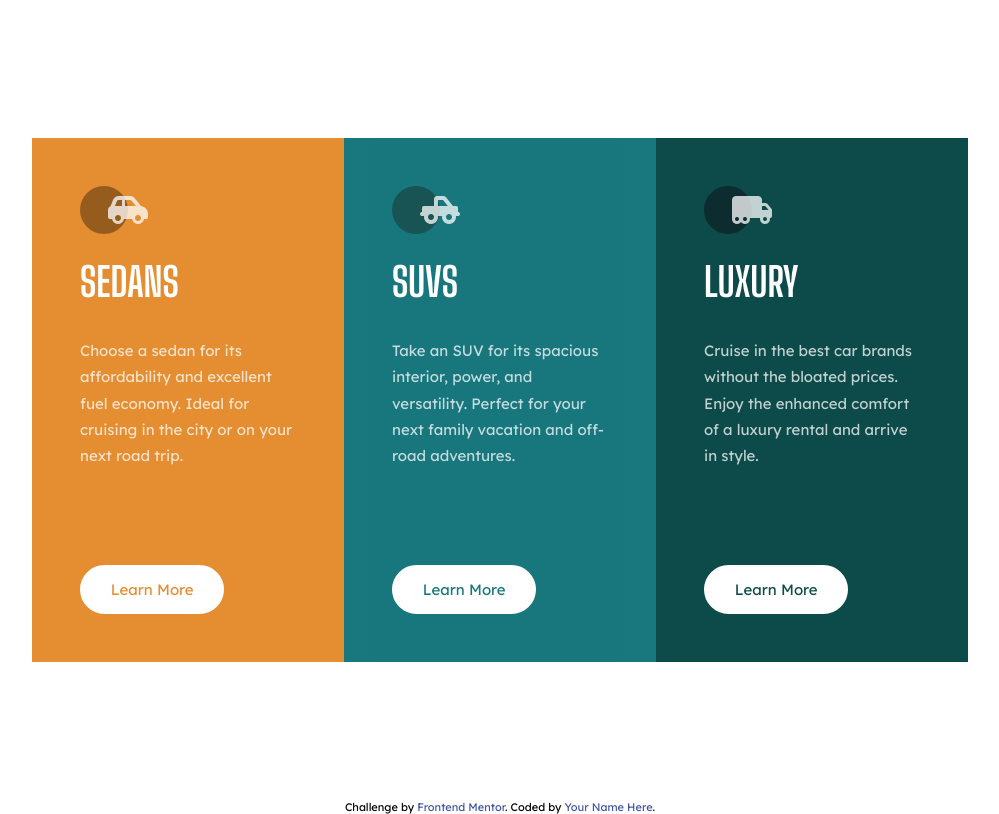
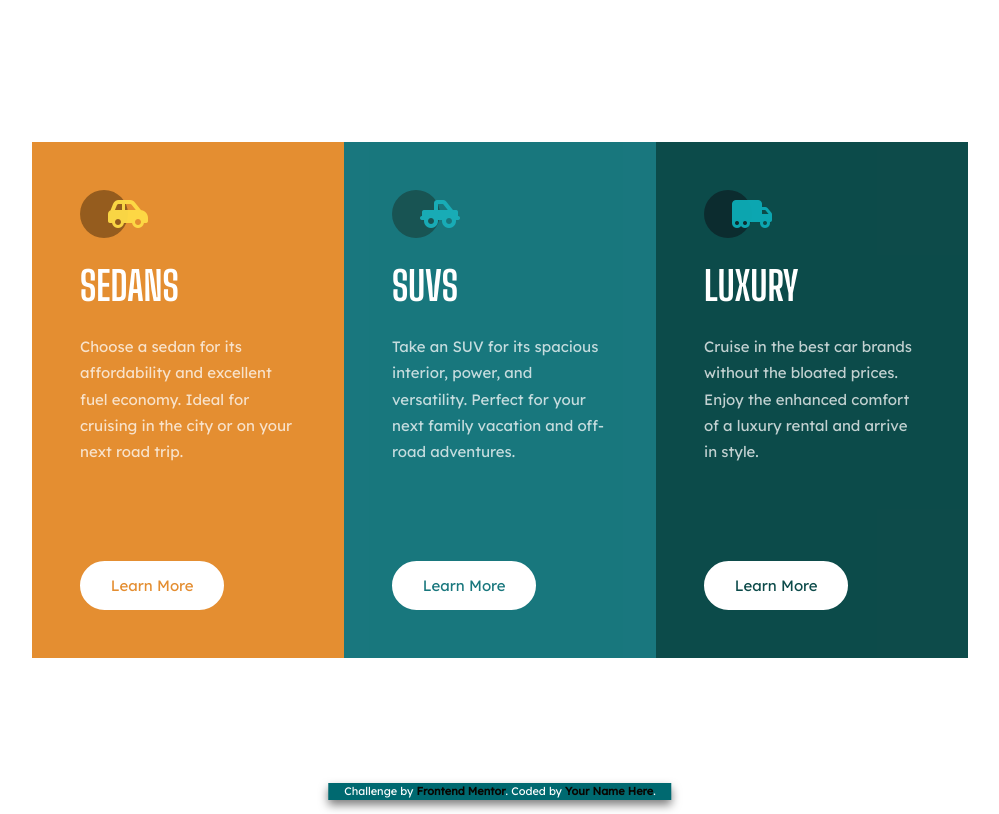
Before and after one commit to amirhazizi/3-column-preview-card-component, a plain HTML site: page index.html in a window 1280 px wide. Shown: the whole page, without its empty margins (140-1139 px from the left). Drawn offline with Linux system fonts and the light colour scheme.

Commit message:
update styles.scss

```diff
--- a/scss/_btn.scss
+++ b/scss/components/_btn.scss
@@ -1,5 +1,5 @@
-@use "variables";
-@use "config";
+@use "../utils/variables";
+@use "../utils/config";
 %btn {
   display: inline-block;
 
--- /dev/null
+++ b/scss/components/_card.scss
@@ -0,0 +1,72 @@
+@use "../utils/variables";
+@use "../utils/config";
+.card {
+  padding: 3.5rem 2.5rem;
+  &-circle {
+    position: relative;
+    width: 3rem;
+    height: 3rem;
+    border-radius: 100px;
+    margin-bottom: 1.5rem;
+    .icon {
+      position: absolute;
+      top: 0;
+      right: 0;
+      transform: translate(50%, 10%);
+      font-size: 2rem;
+      filter: brightness(160%);
+      opacity: 0.95;
+    }
+  }
+  &-text {
+    margin-bottom: 2rem;
+    h1 {
+      color: white;
+      text-transform: uppercase;
+      font-size: 2.5rem;
+      margin-bottom: 1.5rem;
+    }
+    p {
+      color: $cl-transparentwhite;
+      line-height: 1.75;
+    }
+  }
+}
+.card-1 {
+  background: $cl-Borange;
+  opacity: 0.95;
+  .card-circle {
+    background: darken($cl-Borange, 20);
+    .icon {
+      color: $cl-Borange;
+    }
+  }
+}
+.card-2 {
+  background: $cl-darkcyan;
+  opacity: 0.9;
+  .card-circle {
+    background: $cl-darkcyan-2;
+    .icon {
+      color: $cl-darkcyan;
+    }
+  }
+}
+.card-3 {
+  background: $cl-darkcyan-2;
+  opacity: 0.95;
+  .card-circle {
+    background: darken($cl-darkcyan, 15);
+    .icon {
+      color: $cl-darkcyan;
+    }
+  }
+}
+@media (min-width: 976px) {
+  .card {
+    padding: 3rem 3rem;
+    &-text {
+      margin-bottom: 6rem;
+    }
+  }
+}
--- a/scss/styles.scss
+++ b/scss/styles.scss
@@ -1,6 +1,5 @@
-@import "variables";
-@import "config";
-@import "btn";
+@import "./utils/variables";
+@import "./utils/config";
 .container {
   min-height: 100vh;
   margin: 0 auto;
@@ -12,72 +11,23 @@
   grid-template-columns: repeat(auto-fill, minmax(300px, 1fr));
   place-items: center;
 }
-.card {
-  padding: 3.5rem 2.5rem;
-  &-circle {
-    position: relative;
-    width: 3rem;
-    height: 3rem;
-    border-radius: 100px;
-    margin-bottom: 1.5rem;
-    .icon {
-      position: absolute;
-      top: 0;
-      right: 0;
-      transform: translate(50%, 10%);
-      font-size: 2rem;
-      color: $cl-transparentwhite;
-    }
-  }
-  &-text {
-    margin-bottom: 2rem;
-    h1 {
-      color: white;
-      text-transform: uppercase;
-      font-size: 2.5rem;
-      margin-bottom: 2rem;
-    }
-    p {
-      color: $cl-transparentwhite;
-      line-height: 1.75;
-    }
+@import "./components/card";
+@import "./components/btn";
+
+// footer
+.attribution {
+  position: fixed;
+  bottom: 0;
+  left: 50%;
+  transform: translate(-50%, 0);
+  font-size: 11px;
+  text-align: center;
+  background: $cl-darkcyan;
+  color: white;
+  padding: 0.1rem 1rem;
+  box-shadow: 0 5px 10px rgba(0, 0, 0, 0.505);
+  a {
+    color: darken($color: $cl-Borange, $amount: 50);
+    font-weight: bold;
   }
 }
-.card-1 {
-  background: $cl-Borange;
-  opacity: 0.95;
-  .card-circle {
-    background: darken($cl-Borange, 20);
-  }
-}
-.card-2 {
-  background: $cl-darkcyan;
-  opacity: 0.9;
-  .card-circle {
-    background: $cl-darkcyan-2;
-  }
-}
-.card-3 {
-  background: $cl-darkcyan-2;
-  opacity: 0.95;
-  .card-circle {
-    background: darken($cl-darkcyan, 15);
-  }
-}
-
-@media (min-width: 976px) {
-  .card {
-    padding: 3rem 3rem;
-    &-text {
-      margin-bottom: 6rem;
-    }
-  }
-}
-// footer
-.attribution {
-  font-size: 11px;
-  text-align: center;
-}
-.attribution a {
-  color: hsl(228, 45%, 44%);
-}
--- a/scss/_config.scss
+++ b/scss/utils/_config.scss
@@ -1,3 +1,4 @@
+// reset css
 *,
 ::before,
 ::after {
```
Also changed, not shown: css/styles.css, scss/utils/_variables.scss (renamed from scss/_variables.scss).
